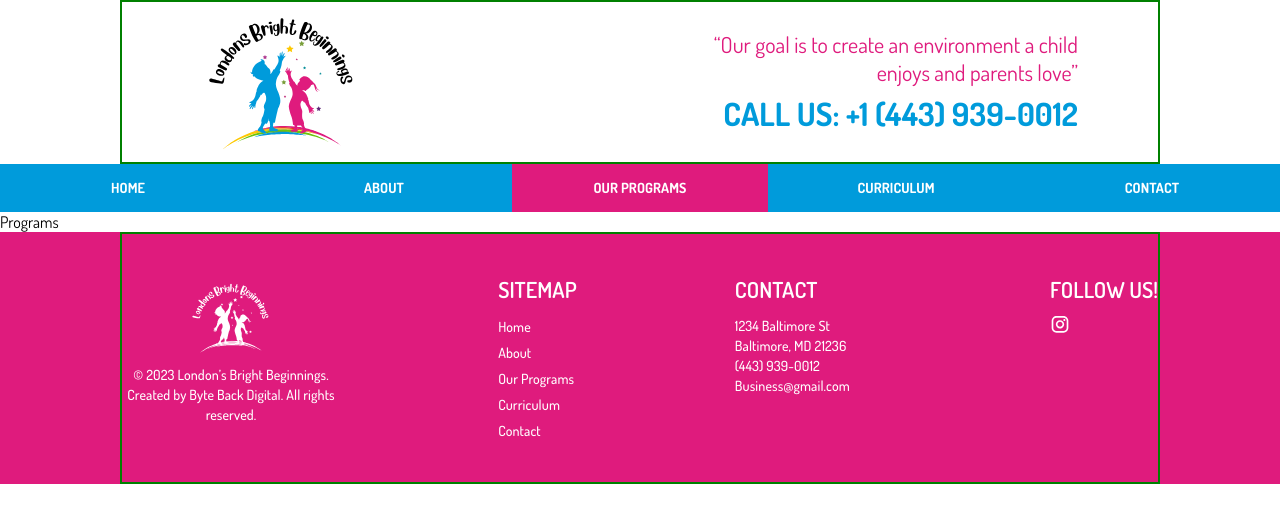
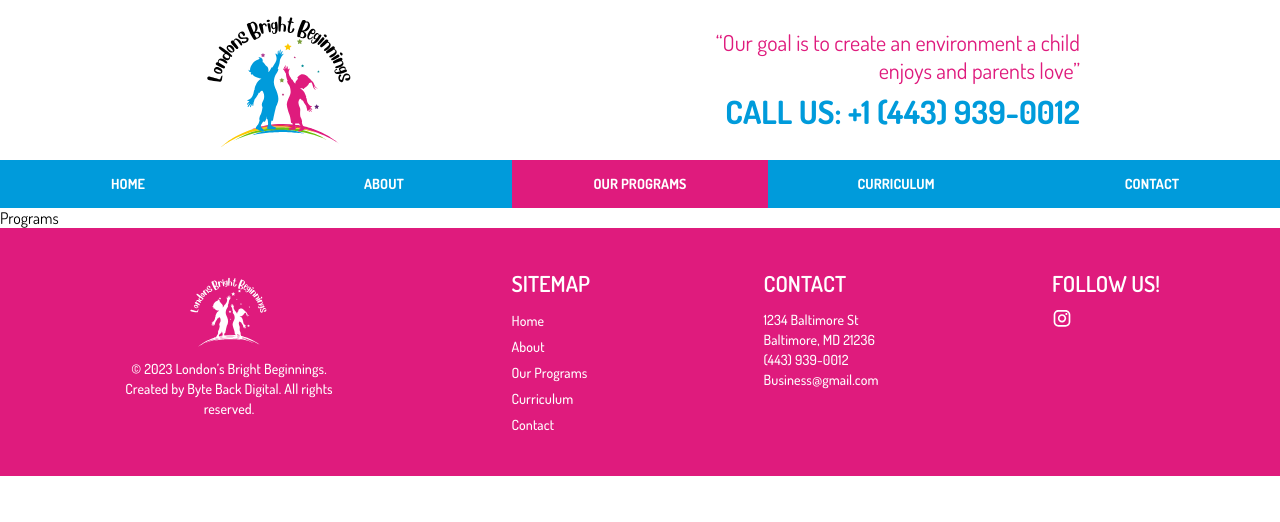
Before and after one commit to adinduokoro/London-s-Bright-Beginnings, a React (Create React App) app: page /programs in a window 1280 px wide. Shown: the top 522 px of the page. Built offline with nearby package versions, Linux system fonts and the light colour scheme; a web font is replaced by a local one.

Commit message:
Homepage
Homepage is updated and fixed. Need to add color overlay on welcome section. Overlay on education section. And controls on the offer and testimonials section of the website. Other than that the website homepage is complete.

```diff
--- a/src/App.css
+++ b/src/App.css
@@ -100,7 +100,6 @@ body {
 .section {
   max-width: 65rem;
   margin: 0 auto;
-  border: 2px solid green;
 }
 
 .section-med{
--- a/src/components/footer/Footer.jsx
+++ b/src/components/footer/Footer.jsx
@@ -7,7 +7,10 @@ import InstagramIcon from "../../assets/InstagramIcon.svg";
 
 const Footer = () => {
   return (
-    <div className="footer__bgColor">
+    <div
+      className="section-full"
+      style={{ backgroundColor: "var(--colorPink)" }}
+    >
       <div className="section">
         <div className="footer">
           <div className="footer__logo">
--- a/src/components/footer/footer.css
+++ b/src/components/footer/footer.css
@@ -1,7 +1,3 @@
-.footer__bgColor {
-  background-color: var(--colorPink);
-}
-
 .footer {
   padding: 2.56rem 0;
   display: flex;
@@ -50,7 +46,6 @@
 
 .footer__contact {
   display: flex;
-  width: 9.8125rem;
   flex-direction: column;
   align-items: flex-start;
   gap: 0.8125rem;
```
